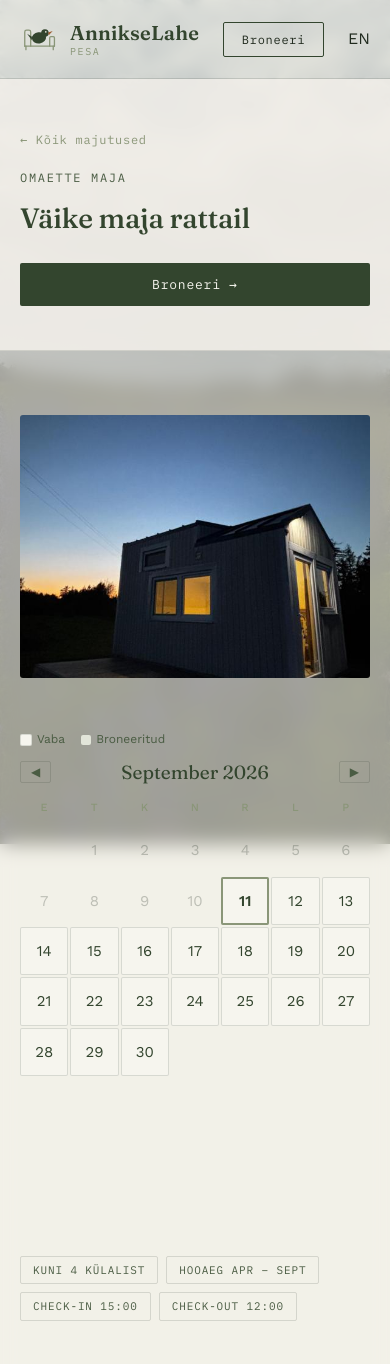
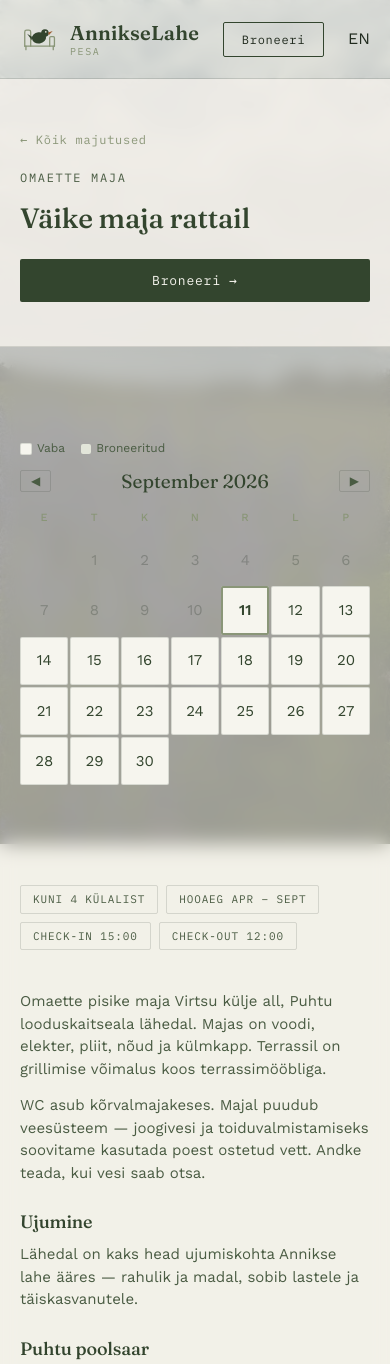
Before and after one commit to m1tsui/wwwannikse, a FastAPI app: page /ee/majutus/vaike-maja in a window 390 px wide. Shown: the top 1364 px of the page. Run offline with FastAPI, Linux system fonts and the light colour scheme; data that the repository does not hold is empty.

Commit message:
feat: move accommodation photo into subpage header (left side)
Image now appears on the left of the header bar alongside the back-link,
eyebrow, h1 and Broneeri button. Removed image from main content column
(calendar remains). Adjusted main grid gap from 160px to 80px.
Mobile (<860px): header image hidden, sisu stacks vertically.

Co-Authored-By: Claude Sonnet 4.6 <noreply@anthropic.com>
Claude-Session: https://claude.ai/code/session_017yhzPe9vmkkHmzvgsC2XDu

```diff
--- a/static/styles.css
+++ b/static/styles.css
@@ -632,8 +632,9 @@
     background: rgba(245, 242, 235, 0.94);
     backdrop-filter: blur(10px);
     -webkit-backdrop-filter: blur(10px);
-    padding: 48px 0 44px;
+    padding: 0;
     border-bottom: 1px solid var(--line);
+    overflow: hidden;
   }
 
   .back-link {
@@ -655,12 +656,35 @@
 
   /* ---------- ALAMLEHT: PAIGUTUS ---------- */
 
-  /* Subpage header: pealkiri + broneeri nupp kõrvuti */
+  /* Subpage header: pilt vasakul, sisu paremal */
   .subpage-header-inner {
+    display: flex;
+    align-items: stretch;
+    gap: 48px;
+  }
+
+  .subpage-header-foto {
+    width: 240px;
+    flex-shrink: 0;
+    overflow: hidden;
+  }
+
+  .subpage-header-foto img {
+    width: 100%;
+    height: 100%;
+    min-height: 200px;
+    object-fit: cover;
+    display: block;
+  }
+
+  /* Tekst + broneeri nupp — täidab ülejäänud laiuse */
+  .subpage-header-sisu {
+    flex: 1;
     display: flex;
     align-items: flex-end;
     justify-content: space-between;
     gap: 24px;
+    padding: 48px 0 44px;
   }
 
   .btn-broneeri-header {
@@ -686,11 +710,11 @@
     margin: 0 auto;
   }
 
-  /* Vasak veerg: pilt + kalender. Parem veerg: tekst */
+  /* Vasak veerg: kalender. Parem veerg: tekst */
   .majutus-pilt-kirjeldus {
     display: grid;
-    grid-template-columns: 340px 1fr;
-    gap: 160px;
+    grid-template-columns: 300px 1fr;
+    gap: 80px;
     align-items: start;
     margin-bottom: 40px;
   }
@@ -1272,10 +1296,13 @@
     .form-card { position: static; }
     .taname-kast { padding: 32px 24px; }
 
-    /* Subpage header: nupp tuleb pealkirja alla */
-    .subpage-header-inner {
+    /* Subpage header mobiilis: pilt peidetud, tekst + nupp vertikaalselt */
+    .subpage-header-foto { display: none; }
+    .subpage-header-sisu {
+      width: 100%;
       flex-direction: column;
       align-items: flex-start;
+      gap: 20px;
     }
     .btn-broneeri-header { width: 100%; text-align: center; }
 
--- a/templates/et/majutus/vaike-maja.html
+++ b/templates/et/majutus/vaike-maja.html
@@ -50,12 +50,17 @@
 
   <div class="subpage-header">
     <div class="wrap subpage-header-inner">
-      <div>
-        <a href="/ee#majutus" class="back-link">← Kõik majutused</a>
-        <div class="eyebrow">Omaette maja</div>
-        <h1>Väike maja rattail</h1>
+      <div class="subpage-header-foto">
+        <img src="/static/images/putka.jpg" alt="Väike maja rattail õhtuvalguses">
       </div>
-      <button class="btn-broneeri-header" onclick="openOverlay()">Broneeri →</button>
+      <div class="subpage-header-sisu">
+        <div>
+          <a href="/ee#majutus" class="back-link">← Kõik majutused</a>
+          <div class="eyebrow">Omaette maja</div>
+          <h1>Väike maja rattail</h1>
+        </div>
+        <button class="btn-broneeri-header" onclick="openOverlay()">Broneeri →</button>
+      </div>
     </div>
   </div>
 
@@ -65,11 +70,8 @@
 
         <div class="majutus-pilt-kirjeldus">
 
-          <!-- Vasak veerg: pilt + kalender -->
+          <!-- Vasak veerg: kalender -->
           <div class="majutus-vasak">
-            <div class="majutus-foto">
-              <img src="/static/images/putka.jpg" alt="Väike maja rattail õhtuvalguses">
-            </div>
             <div class="kalender-plokk">
               <div class="kalender-legend">
                 <span class="kal-legend-vaba">Vaba</span>
```
